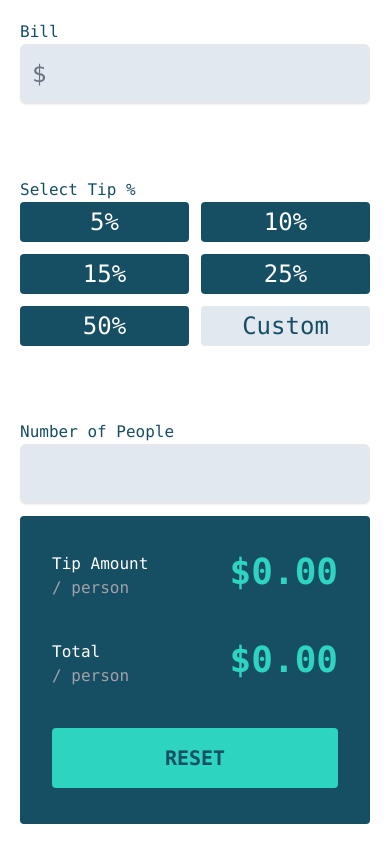
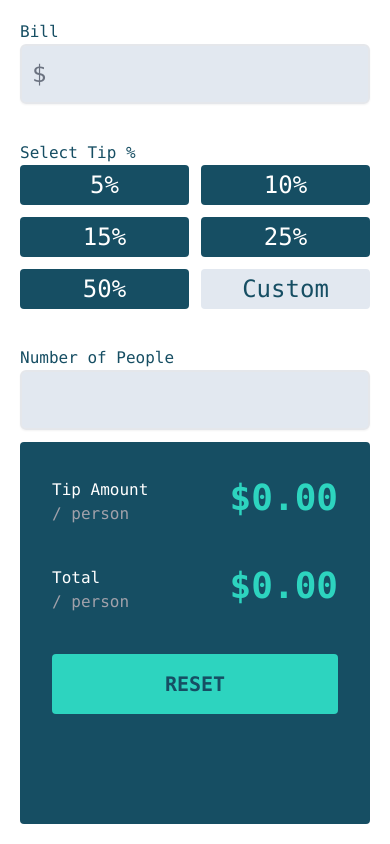
Before and after one commit to andychowhh/tips-calculator-app, a Next.js app: page / in a window 390 px wide. Built offline with nearby package versions, Linux system fonts and the light colour scheme.

Commit message:
fix minor UI issue

```diff
--- a/app/components/Result/index.tsx
+++ b/app/components/Result/index.tsx
@@ -33,7 +33,7 @@
   onResetClicked,
 }: ResultProp): JSX.Element => {
   return (
-    <div className="bg-cyan px-8 py-9 font-mono text-center rounded md:flex-1">
+    <div className="bg-cyan px-8 py-9 font-mono text-center rounded flex-1">
       <AmountBlock field="Tip Amount" amount={tipAmountPerPerson} />
       <AmountBlock field="Total" amount={totalAmountPerPerson} />
       <button
```
